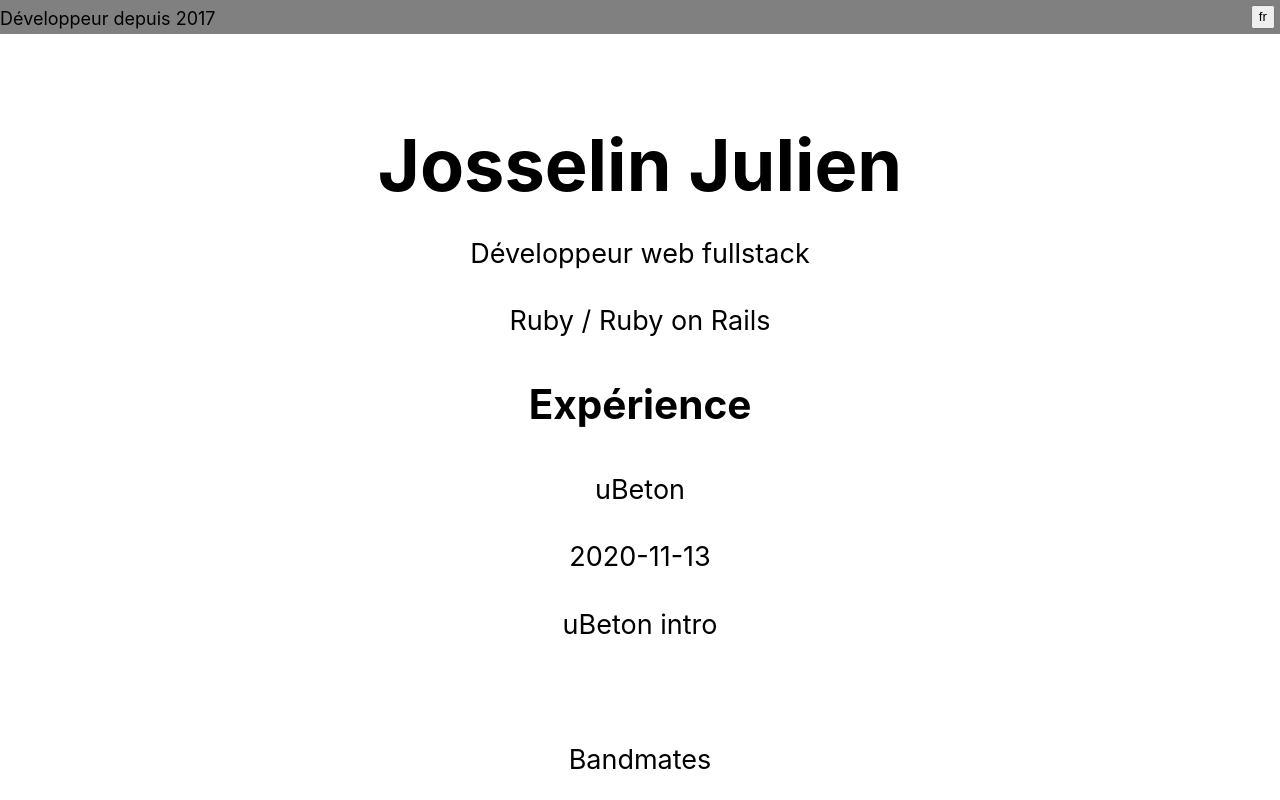
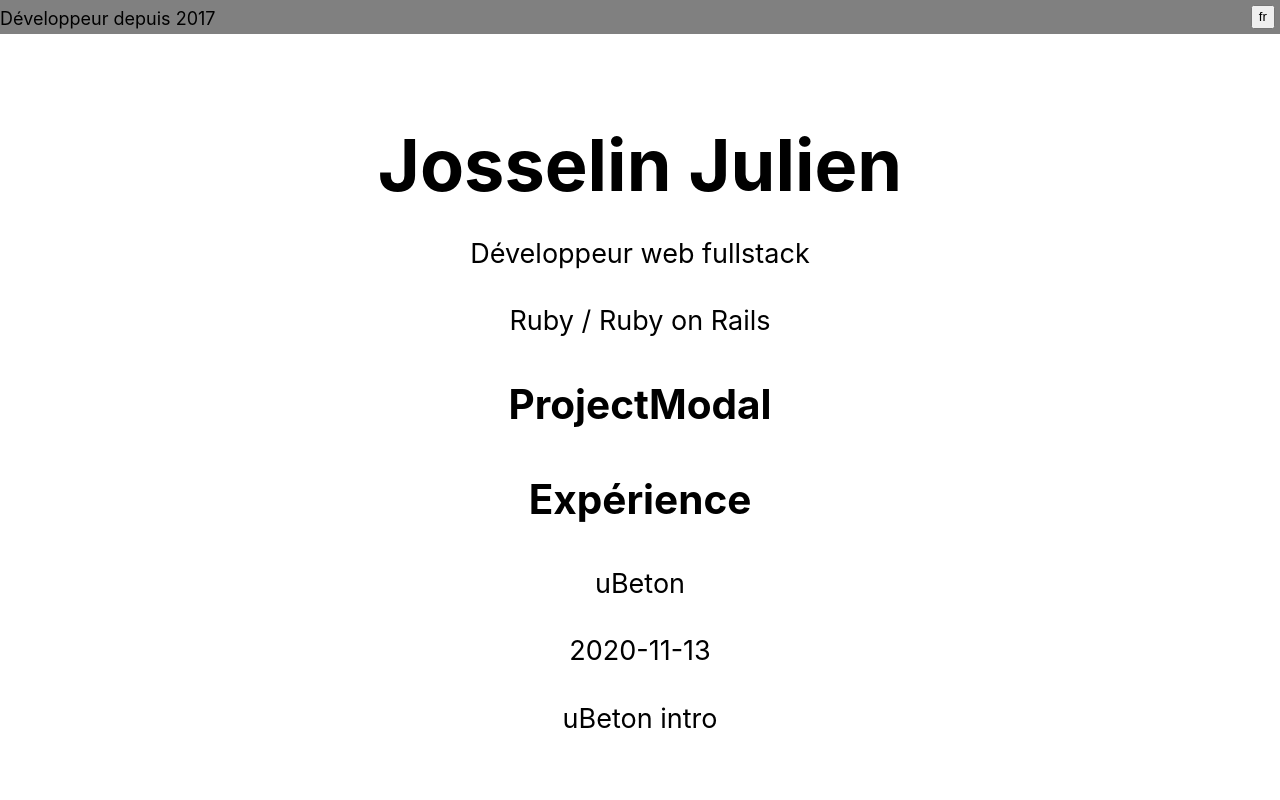
Before and after one commit to OnyJ/Portfolio, a Next.js app: page / in a window 1280 px wide. Shown: the top 800 px of the page. Built offline with nearby package versions, Linux system fonts and the light colour scheme.

Commit message:
pages: add ProjectModal to index for testing

```diff
--- a/pages/index.js
+++ b/pages/index.js
@@ -6,6 +6,7 @@ import { getAllProjectsData } from "../lib/projectsFunctions";
 import { useTextContext } from "components/TextContext";
 import TextSlider from "components/Home/TextSlider";
 import ProjectsList from "components/Project/ProjectsList";
+import ProjectModal from "components/Project/ProjectModal";
 
 export async function getStaticProps() {
   const fileNames = await fs.readdirSync("projects");
@@ -33,6 +34,7 @@ export default function Home({ allProjectsData }) {
         <div className={styles.description}>
           <p>{text.home_subtitle}</p>
           <TextSlider />
+          <ProjectModal />
           <ProjectsList allProjectsData={allProjectsData} />
         </div>
       </main>
```
